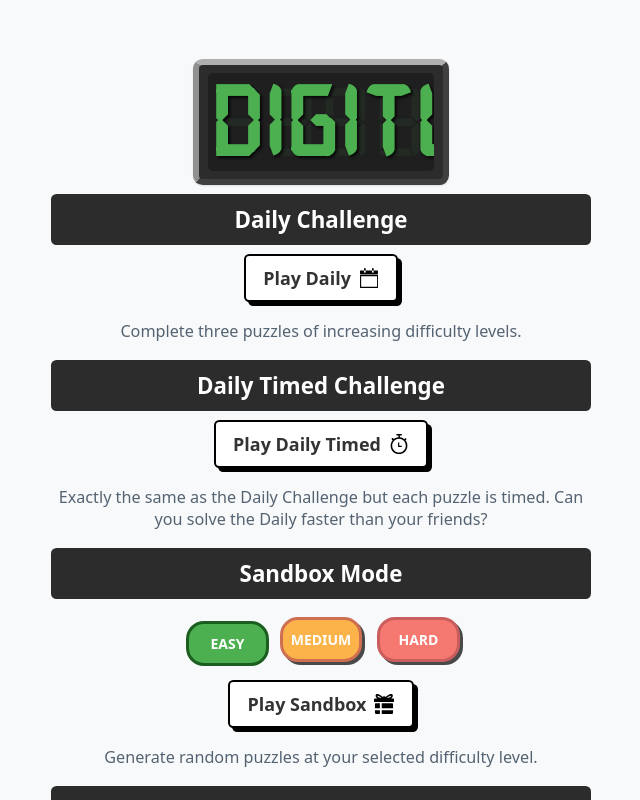
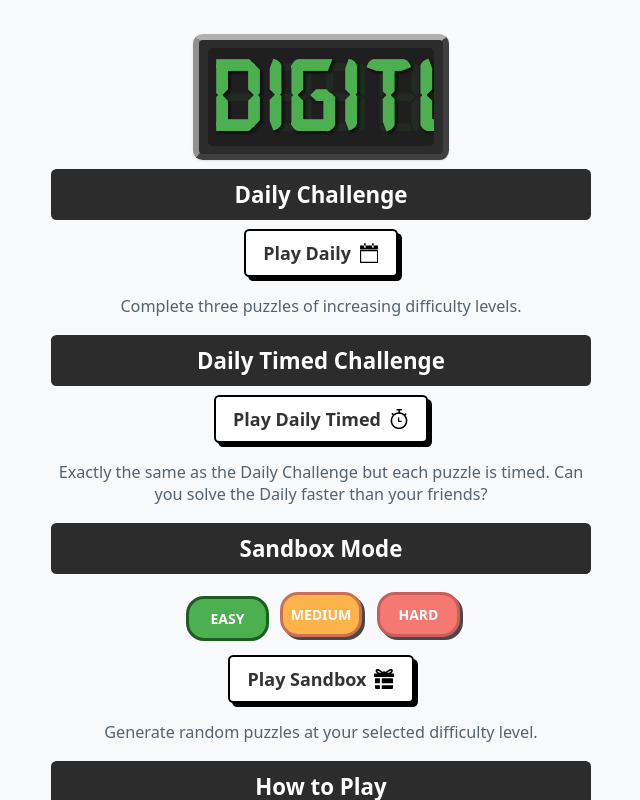
Before and after one commit to MarksGit98/Digitl-Web, a React (Vite) app: page / in a window 1280 px wide. Shown: the whole page, without its empty margins (319-959 px from the left). Built offline with nearby package versions, Linux system fonts and the light colour scheme.

Commit message:
fixed scrolling issue + redudant white space

```diff
--- a/src/App.tsx
+++ b/src/App.tsx
@@ -491,7 +491,7 @@ export default function App() {
   }
 
   return (
-    <GameContainer isMainMenu={true}>
+    <GameContainer>
       <MainMenuScreen
         selectedDifficulty={selectedDifficulty}
         onDifficultyChange={setSelectedDifficulty}
--- a/src/components/GameContainer.tsx
+++ b/src/components/GameContainer.tsx
@@ -2,33 +2,31 @@
 // Fixed container dimensions
 const CONTAINER_WIDTH = 600;
 const CONTAINER_HEIGHT = 1200;
-const MAIN_MENU_HEIGHT = 1800; // Taller height for main menu to fit all content
 
 interface GameContainerProps {
   children: React.ReactNode;
-  isMainMenu?: boolean;
 }
 
-export default function GameContainer({ children, isMainMenu = false }: GameContainerProps) {
-  const containerHeight = isMainMenu ? MAIN_MENU_HEIGHT : CONTAINER_HEIGHT;
-
+export default function GameContainer({ children }: GameContainerProps) {
   return (
     <div style={{
       width: '100vw',
-      minHeight: '100vh',
+      height: '100vh',
       display: 'flex',
       flexDirection: 'column',
       alignItems: 'center',
       backgroundColor: '#f8f9fa',
-      position: 'relative',
+      position: 'fixed',
+      top: 0,
+      left: 0,
       overflowX: 'hidden',
-      overflowY: 'scroll',
+      overflowY: 'auto',
       WebkitOverflowScrolling: 'touch',
     } as React.CSSProperties}>
-      {/* Top Ad Banner Space - Reserved for future ads */}
+      {/* Top spacing - reduced from 50px to 25px */}
       <div style={{
         width: '100%',
-        height: '50px',
+        height: '25px',
         flexShrink: 0,
       }} />
 
@@ -36,22 +34,16 @@ export default function GameContainer({ children, isMainMenu = false }: GameCont
       <div style={{
         width: '100%',
         maxWidth: `${CONTAINER_WIDTH}px`,
-        minHeight: `${containerHeight}px`,
         backgroundColor: '#f8f9fa',
         position: 'relative',
         paddingLeft: '10px',
         paddingRight: '10px',
+        paddingBottom: '15px',
         boxSizing: 'border-box',
+        flexShrink: 0,
       }}>
         {children}
       </div>
-
-      {/* Bottom Ad Banner Space - Reserved for future ads */}
-      <div style={{
-        width: '100%',
-        height: '50px',
-        flexShrink: 0,
-      }} />
     </div>
   );
 }
```
